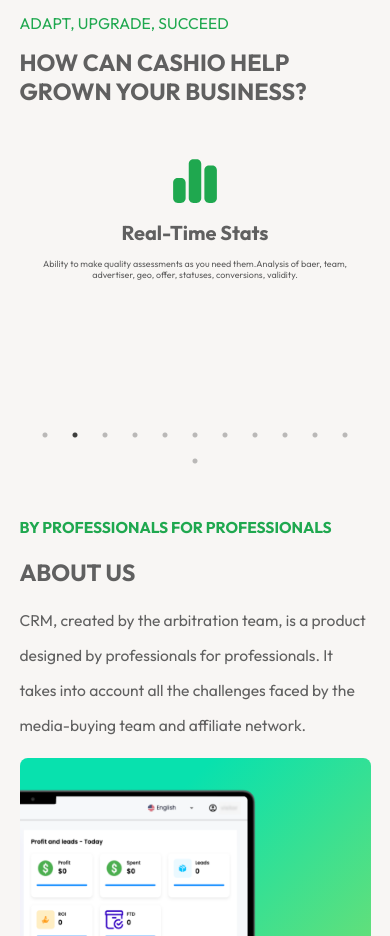
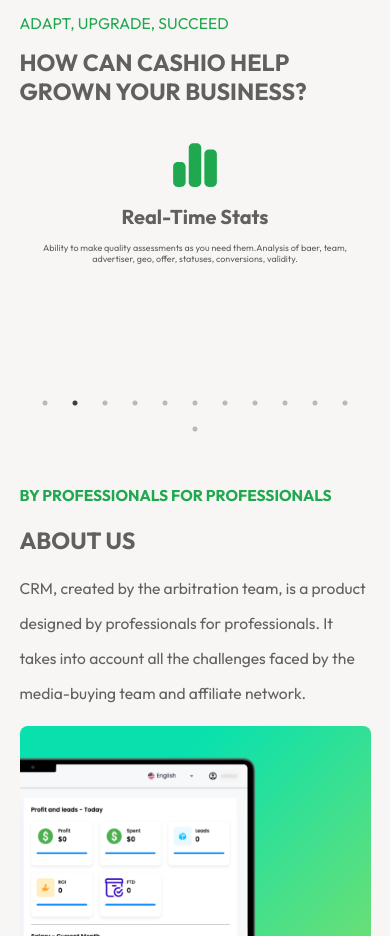
Before and after one commit to RevaGee/Cashio, a React (Create React App) app: page / in a window 390 px wide. Shown: the part 1540-2476 px from the top of the page. Built offline with nearby package versions, Linux system fonts and the light colour scheme.

Commit message:
collages

```diff
--- a/src/components/Collages/styles.scss
+++ b/src/components/Collages/styles.scss
@@ -193,7 +193,7 @@
     margin: 30px auto !important;
     //width: 280px !important;
     height: 260px !important;
-    padding: 20px;
+    //padding: 20px;
     h1{
       font-size: 20px !important;
     }
```
